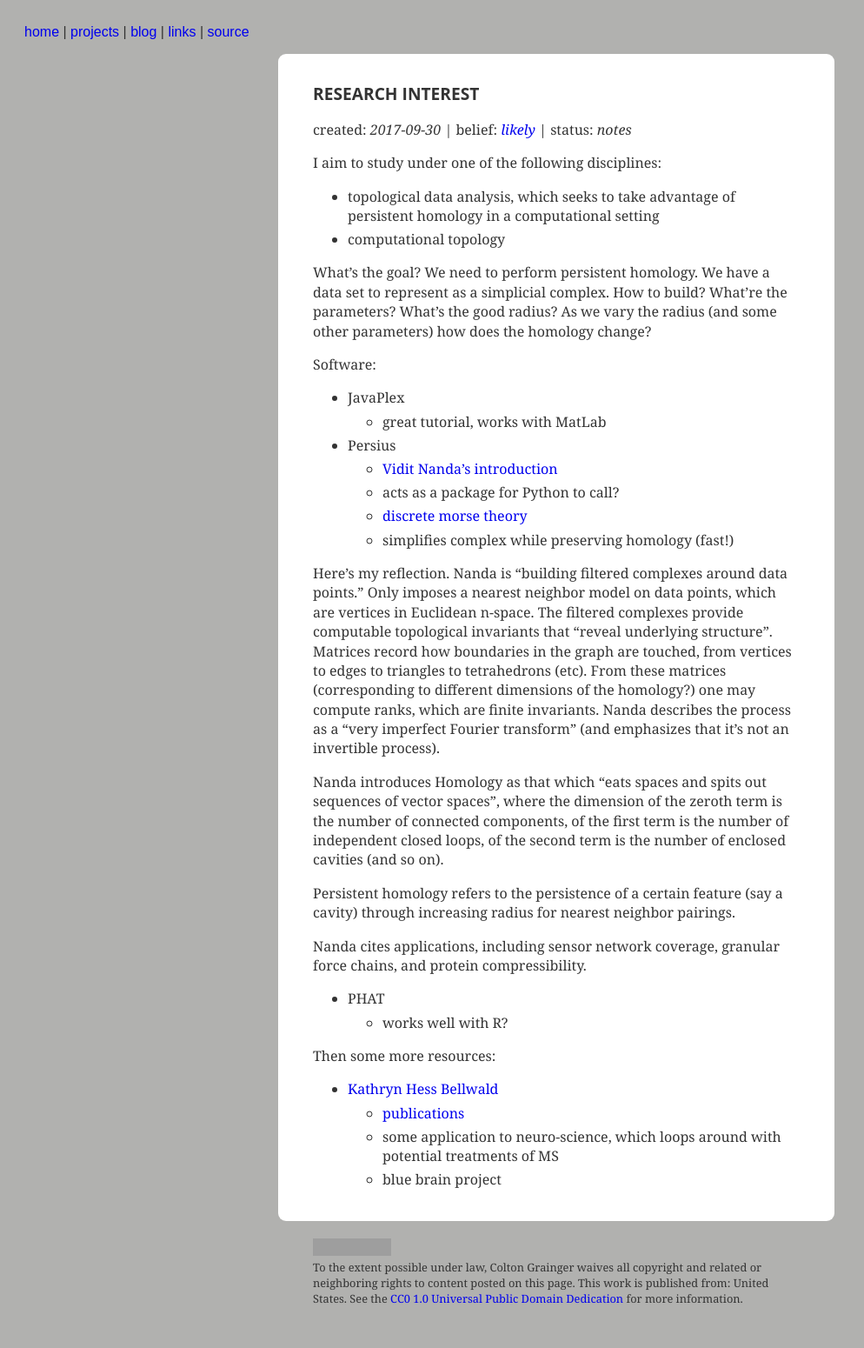
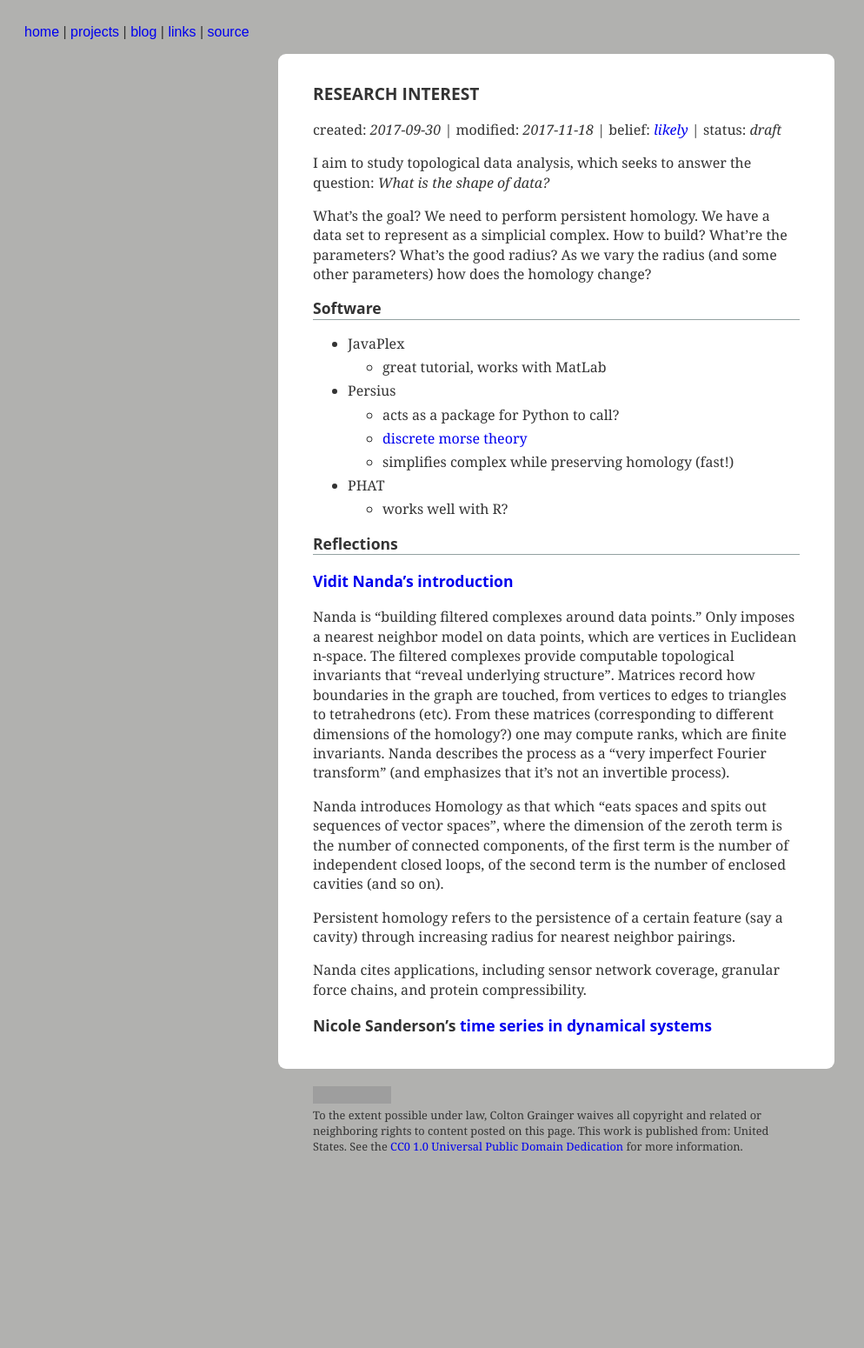
Before and after one commit to coltongrainger/blog, a Jekyll site: the page built from _posts/2017-09-30-research-interest.md, in a window 1280 px wide. Shown: the whole page at 87% size, without its empty margins (0-994 px from the left). Built offline with Jekyll 4.4.1, drawn with Linux system fonts in a browser that asks for light colours; our own code applies the rules of GitHub Pages for plain Markdown files; after the commit the page ends 1375 px from its top, so only the background shows below that; grey boxes are pictures that could not be loaded.

Commit message:
breaking into reflections

```diff
--- a/_posts/2017-09-30-research-interest.md
+++ b/_posts/2017-09-30-research-interest.md
@@ -2,38 +2,35 @@
 title: Research Interest
 author: Colton Grainger
 date: 2017-09-30
+modified: 2017-11-18
 belief: likely
-status: notes
+status: draft
 ---
 
-I aim to study under one of the following disciplines:
-- topological data analysis, which seeks to take advantage of persistent homology in a computational setting
-- computational topology
-
+I aim to study topological data analysis, which seeks to answer the question: *What is the shape of data?*
 
 What's the goal? We need to perform persistent homology. We have a data set to represent as a simplicial complex. How to build? What're the parameters? What's the good radius? As we vary the radius (and some other parameters) how does the homology change?
 
-Software:
+## Software
 - JavaPlex
 	- great tutorial, works with MatLab
 - Persius
-	- [Vidit Nanda's introduction](https://www.youtube.com/watch?v=JqajfI4-WnM)
 	- acts as a package for Python to call?
 	- [discrete morse theory](https://en.wikipedia.org/wiki/Discrete_Morse_theory)
 	- simplifies complex while preserving homology (fast!)
+- PHAT
+	- works well with R?
 
-Here's my reflection. Nanda is "building filtered complexes around data points." Only imposes a nearest neighbor model on data points, which are vertices in Euclidean n-space. The filtered complexes provide computable topological invariants that "reveal underlying structure". Matrices record how boundaries in the graph are touched, from vertices to edges to triangles to tetrahedrons (etc). From these matrices (corresponding to different dimensions of the homology?) one may compute ranks, which are finite invariants. Nanda describes the process as a "very imperfect Fourier transform" (and emphasizes that it's not an invertible process).
+## Reflections
+
+### [Vidit Nanda's introduction](https://www.youtube.com/watch?v=JqajfI4-WnM)
+
+Nanda is "building filtered complexes around data points." Only imposes a nearest neighbor model on data points, which are vertices in Euclidean n-space. The filtered complexes provide computable topological invariants that "reveal underlying structure". Matrices record how boundaries in the graph are touched, from vertices to edges to triangles to tetrahedrons (etc). From these matrices (corresponding to different dimensions of the homology?) one may compute ranks, which are finite invariants. Nanda describes the process as a "very imperfect Fourier transform" (and emphasizes that it's not an invertible process).
 
 Nanda introduces Homology as that which "eats spaces and spits out sequences of vector spaces", where the dimension of the zeroth term is the number of connected components, of the first term is the number of independent closed loops, of the second term is the number of enclosed cavities (and so on).
 
 Persistent homology refers to the persistence of a certain feature (say a cavity) through increasing radius for nearest neighbor pairings.
 
 Nanda cites applications, including sensor network coverage, granular force chains, and protein compressibility.
-- PHAT
-	- works well with R?
 
-Then some more resources:
-- [Kathryn Hess Bellwald](https://hessbellwald-lab.epfl.ch/HessBellwald)
-	- [publications](https://hessbellwald-lab.epfl.ch/publications)
-	- some application to neuro-science, which loops around with potential treatments of MS
-	- blue brain project
+### Nicole Sanderson's [time series in dynamical systems](https://arxiv.org/abs/1708.09359)
```
Also changed, not shown: _posts/2017-10-18-grad-school.md (+5 -1 lines).
